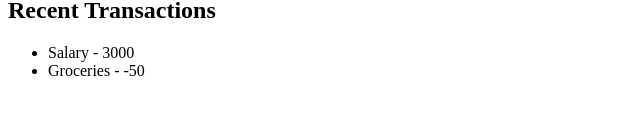
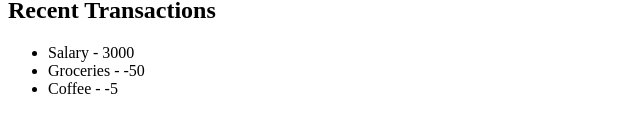
Before and after one commit to edvillatoro2/finance-dashboard, a Nuxt app: page / in a window 1280 px wide. Shown: the part 452-584 px from the top of the page, without its empty margins (0-640 px from the left). Built offline with nearby package versions, Linux system fonts and the light colour scheme.

Commit message:
updates useTransaction composable

```diff
--- a/app/composables/useTransactions.ts
+++ b/app/composables/useTransactions.ts
@@ -10,9 +10,31 @@ export function useTransactions() {
       text: "Groceries",
       amount: -50,
     },
+    {
+      id: 3,
+      text: "Coffee",
+      amount: -5,
+    },
   ]);
+
+  const income = computed(() =>
+    transactions.value
+      .filter((t) => t.amount > 0)
+      .reduce((sum, t) => sum + t.amount, 0),
+  );
+
+  const expenses = computed(() =>
+    transactions.value
+      .filter((t) => t.amount < 0)
+      .reduce((sum, t) => sum + t.amount, 0),
+  );
+
+  const balance = computed(() => income.value + expenses.value);
 
   return {
     transactions,
+    income,
+    expenses,
+    balance,
   };
 }
--- a/app/pages/index.vue
+++ b/app/pages/index.vue
@@ -25,7 +25,7 @@ import StatCard from "@/components/StatCard.vue";
 import { useTransactions } from "@/composables/useTransactions";
 
 const today = ref(new Date().toDateString());
-const { transactions } = useTransactions();
+const { transactions, income, expenses, balance } = useTransactions();
 </script>
 
 <style scoped></style>
```
